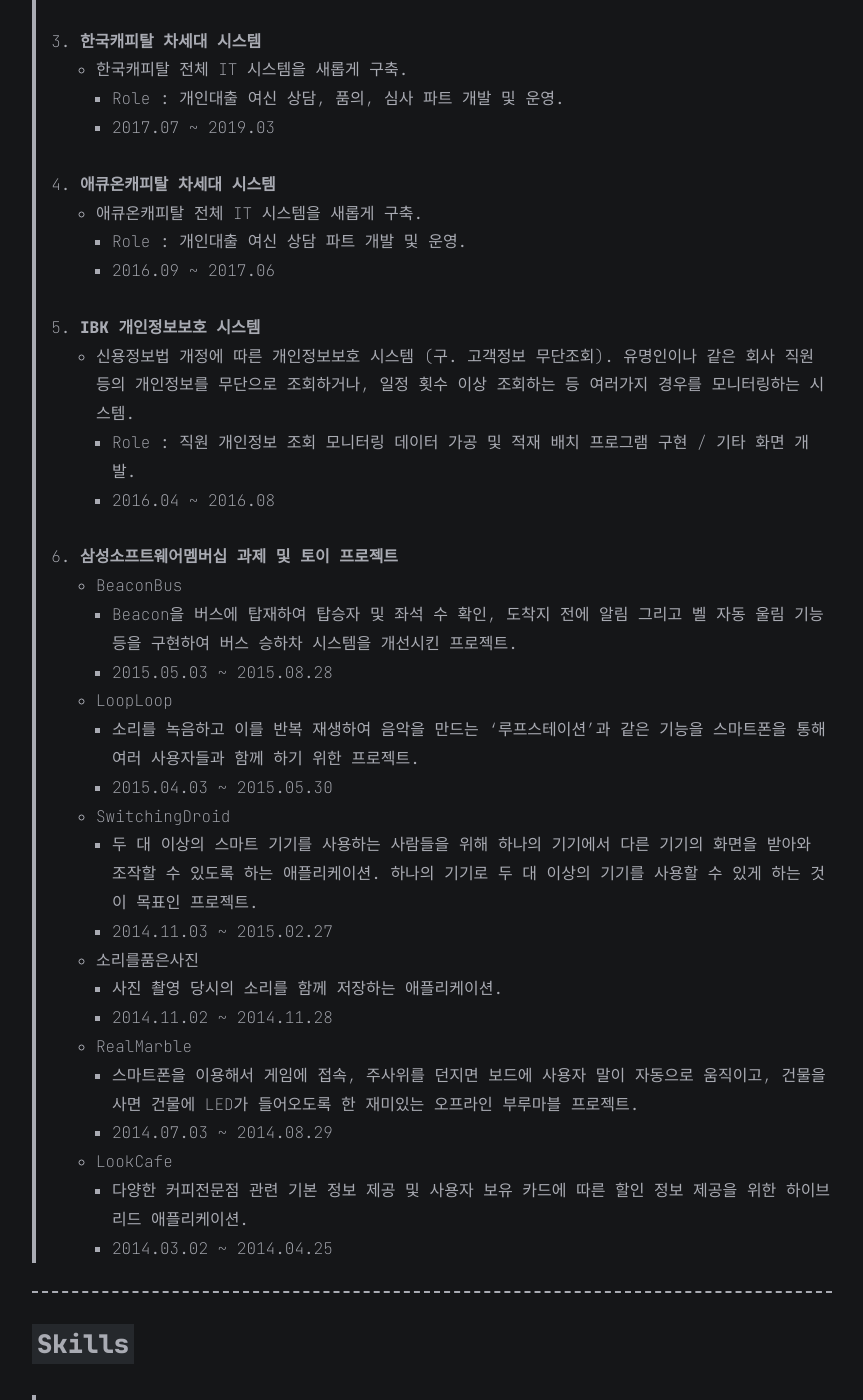
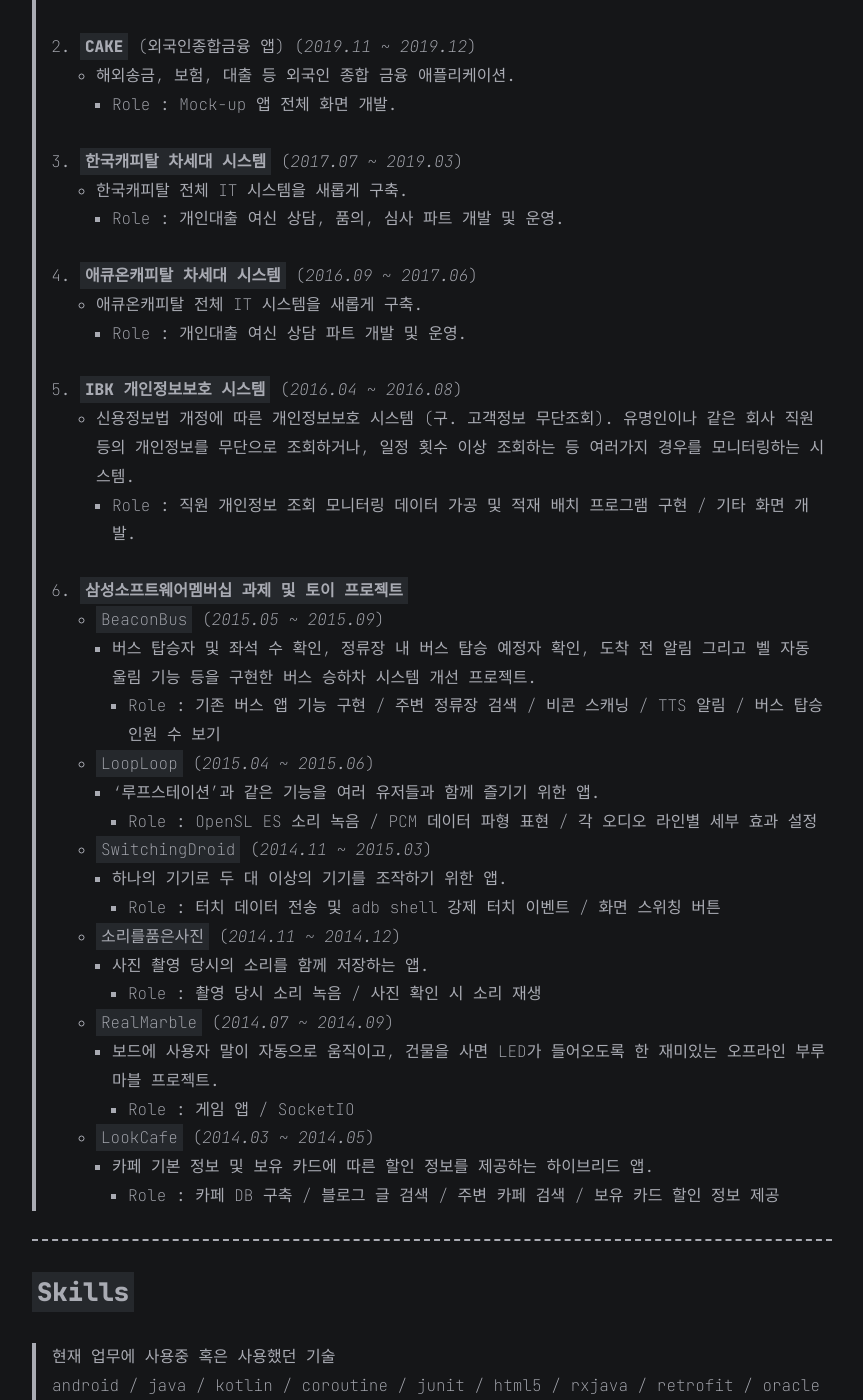
Before and after one commit to kwon0koang/kwon0koang.github.io, a Jekyll site: the page built from index.md, in a window 1280 px wide and 1400 px high, scrolled down 1361 px. Shown: the whole window, without its empty margins (208-1071 px from the left). Built offline with Jekyll 4.4.1, drawn with Linux system fonts in a browser that asks for light colours; some of the changed text lies outside the part shown.

Commit message:
[kyk] 정리

```diff
--- a/index.md
+++ b/index.md
@@ -5,16 +5,16 @@
 
 ### `Experiences`
 
-> - **한화투자증권**
+> - **`한화투자증권`**
 >   Android Engineer
 >   (2019.08 ~)
-> - **IBK시스템**
+> - **`IBK시스템`**
 >   FrontEnd, BackEnd Engineer
 >   (2016.02 ~ 2019.07)
-> - **삼성소프트웨어멤버십**
+> - **`삼성소프트웨어멤버십`**
 >   Member
 >   (2014.06 ~ 2015.12)
-> - **Brainware**
+> - **`Brainware`**
 >   Intern
 >   (2014.01 ~ 2014.03)
 
@@ -22,45 +22,41 @@
 
 ### `Projects`
 
-> 1. **STEPS** (간편주식투자 앱)
+> 1. **`STEPS`** (간편주식투자 앱) (_2020.01 ~_)
 >    - 매매, 송금, 즉시출금, 신용대출, 천원샵, 투자아이디어 컨텐츠 제공 등 간편 주식 투자 애플리케이션.
 >      - Role : STEPS 3.0 약 1년 6개월 안드로이드 파트 혼자 운영, 추후 STEPS 4.0 전면 개편 후 송금, 즉시출금, 신용대출, 만기관리, 환전, 권리, 달러RP 등 메인 담당. 기타 업무 운영.
->      - 2020.01 ~
-> 2. **CAKE** (외국인종합금융 앱)
+>      -
+> 2. **`CAKE`** (외국인종합금융 앱) (_2019.11 ~ 2019.12_)
 >    - 해외송금, 보험, 대출 등 외국인 종합 금융 애플리케이션.
 >      - Role : Mock-up 앱 전체 화면 개발.
->      - 2019.11 ~ 2019.12
-> 3. **한국캐피탈 차세대 시스템**
+> 3. **`한국캐피탈 차세대 시스템`** (_2017.07 ~ 2019.03_)
 >    - 한국캐피탈 전체 IT 시스템을 새롭게 구축.
 >      - Role : 개인대출 여신 상담, 품의, 심사 파트 개발 및 운영.
->      - 2017.07 ~ 2019.03
-> 4. **애큐온캐피탈 차세대 시스템**
+> 4. **`애큐온캐피탈 차세대 시스템`** (_2016.09 ~ 2017.06_)
 >    - 애큐온캐피탈 전체 IT 시스템을 새롭게 구축.
 >      - Role : 개인대출 여신 상담 파트 개발 및 운영.
->      - 2016.09 ~ 2017.06
-> 5. **IBK 개인정보보호 시스템**
+> 5. **`IBK 개인정보보호 시스템`** (_2016.04 ~ 2016.08_)
 >    - 신용정보법 개정에 따른 개인정보보호 시스템 (구. 고객정보 무단조회). 유명인이나 같은 회사 직원 등의 개인정보를 무단으로 조회하거나, 일정 횟수 이상 조회하는 등 여러가지 경우를 모니터링하는 시스템.
 >      - Role : 직원 개인정보 조회 모니터링 데이터 가공 및 적재 배치 프로그램 구현 / 기타 화면 개발.
->      - 2016.04 ~ 2016.08
-> 6. **삼성소프트웨어멤버십 과제 및 토이 프로젝트**
->    - BeaconBus
->      - Beacon을 버스에 탑재하여 탑승자 및 좌석 수 확인, 도착지 전에 알림 그리고 벨 자동 울림 기능 등을 구현하여 버스 승하차 시스템을 개선시킨 프로젝트.
->      - 2015.05.03 ~ 2015.08.28
->    - LoopLoop
->      - 소리를 녹음하고 이를 반복 재생하여 음악을 만드는 ‘루프스테이션’과 같은 기능을 스마트폰을 통해 여러 사용자들과 함께 하기 위한 프로젝트.
->      - 2015.04.03 ~ 2015.05.30
->    - SwitchingDroid
->      - 두 대 이상의 스마트 기기를 사용하는 사람들을 위해 하나의 기기에서 다른 기기의 화면을 받아와 조작할 수 있도록 하는 애플리케이션. 하나의 기기로 두 대 이상의 기기를 사용할 수 있게 하는 것이 목표인 프로젝트.
->      - 2014.11.03 ~ 2015.02.27
->    - 소리를품은사진
->      - 사진 촬영 당시의 소리를 함께 저장하는 애플리케이션.
->      - 2014.11.02 ~ 2014.11.28
->    - RealMarble
->      - 스마트폰을 이용해서 게임에 접속, 주사위를 던지면 보드에 사용자 말이 자동으로 움직이고, 건물을 사면 건물에 LED가 들어오도록 한 재미있는 오프라인 부루마블 프로젝트.
->      - 2014.07.03 ~ 2014.08.29
->    - LookCafe
->      - 다양한 커피전문점 관련 기본 정보 제공 및 사용자 보유 카드에 따른 할인 정보 제공을 위한 하이브리드 애플리케이션.
->      - 2014.03.02 ~ 2014.04.25
+> 6. **`삼성소프트웨어멤버십 과제 및 토이 프로젝트`**
+>    - `BeaconBus` (_2015.05 ~ 2015.09_)
+>      - 버스 탑승자 및 좌석 수 확인, 정류장 내 버스 탑승 예정자 확인, 도착 전 알림 그리고 벨 자동 울림 기능 등을 구현한 버스 승하차 시스템 개선 프로젝트.
+>        - Role : 기존 버스 앱 기능 구현 / 주변 정류장 검색 / 비콘 스캐닝 / TTS 알림 / 버스 탑승 인원 수 보기
+>    - `LoopLoop` (_2015.04 ~ 2015.06_)
+>      - ‘루프스테이션’과 같은 기능을 여러 유저들과 함께 즐기기 위한 앱.
+>        - Role : OpenSL ES 소리 녹음 / PCM 데이터 파형 표현 / 각 오디오 라인별 세부 효과 설정
+>    - `SwitchingDroid` (_2014.11 ~ 2015.03_)
+>      - 하나의 기기로 두 대 이상의 기기를 조작하기 위한 앱.
+>        - Role : 터치 데이터 전송 및 adb shell 강제 터치 이벤트 / 화면 스위칭 버튼
+>    - `소리를품은사진` (_2014.11 ~ 2014.12_)
+>      - 사진 촬영 당시의 소리를 함께 저장하는 앱.
+>        - Role : 촬영 당시 소리 녹음 / 사진 확인 시 소리 재생
+>    - `RealMarble` (_2014.07 ~ 2014.09_)
+>      - 보드에 사용자 말이 자동으로 움직이고, 건물을 사면 LED가 들어오도록 한 재미있는 오프라인 부루마블 프로젝트.
+>        - Role : 게임 앱 / SocketIO
+>    - `LookCafe` (_2014.03 ~ 2014.05_)
+>      - 카페 기본 정보 및 보유 카드에 따른 할인 정보를 제공하는 하이브리드 앱.
+>        - Role : 카페 DB 구축 / 블로그 글 검색 / 주변 카페 검색 / 보유 카드 할인 정보 제공
 
 <!--
 2015.05.03-2015.08.28
```
